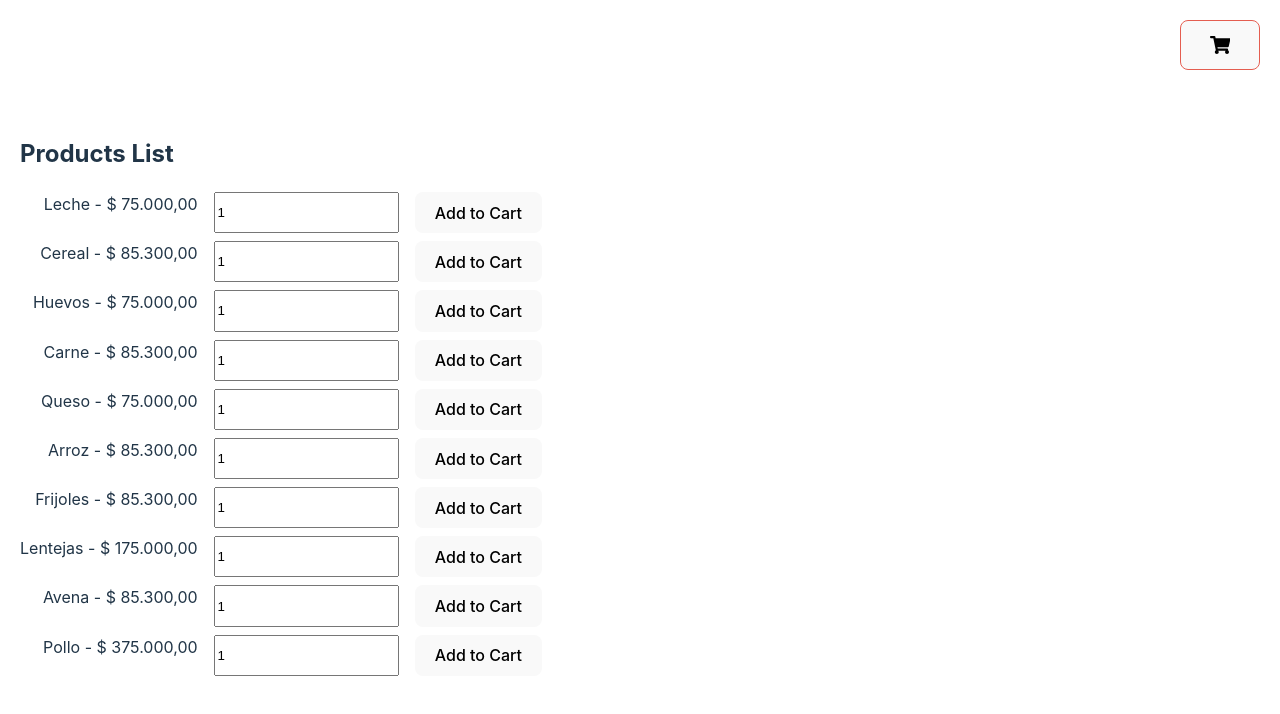
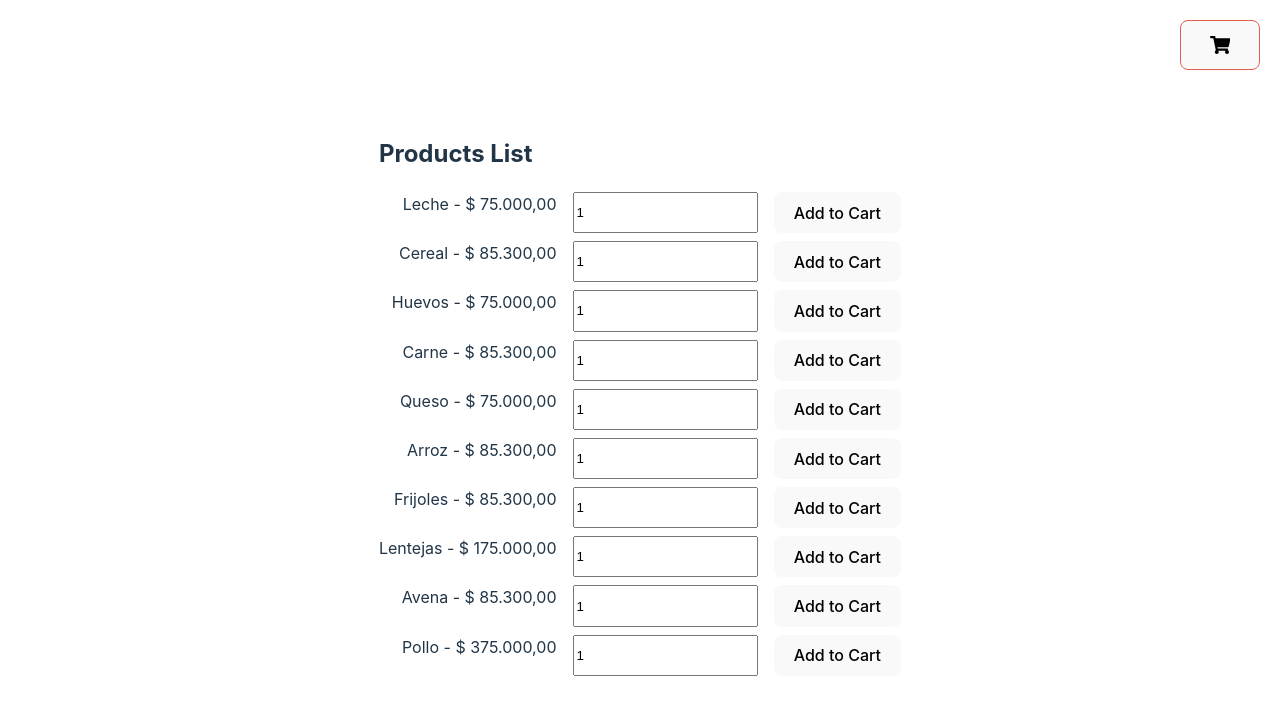
Before and after one commit to MartinDCalderonP/n5-challenge, a React (Vite) app: page / in a window 1280 px wide. Shown: the top 714 px of the page. Built offline with nearby package versions, Linux system fonts and the light colour scheme.

Commit message:
styles: update Main container styles

```diff
--- a/src/App.module.scss
+++ b/src/App.module.scss
@@ -1,6 +1,8 @@
 .mainContainer {
   align-items: center;
+  box-sizing: border-box;
   display: flex;
   justify-content: center;
   padding: 1.25rem;
+  width: 100vw;
 }
```
